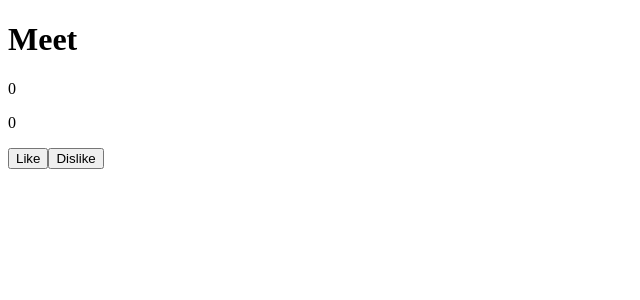
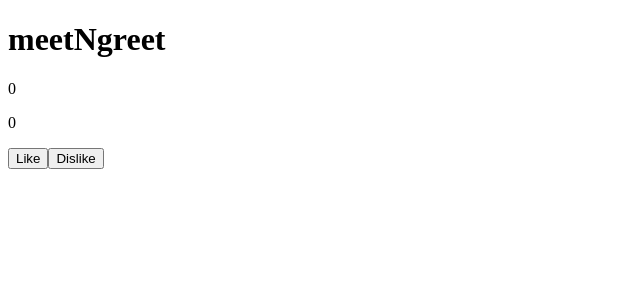
Before and after one commit to moody2times/app, a React (Create React App) app in the folder client/: page / in a window 1280 px wide. Shown: the top 300 px of the page, without its empty margins (0-640 px from the left). Built offline with nearby package versions, Linux system fonts and the light colour scheme.

Commit message:
:construction: Update app

```diff
--- a/client/src/App.js
+++ b/client/src/App.js
@@ -18,7 +18,7 @@ function App() {
 
 	return (
 		<React.Fragment>
-			<h1>Meet</h1>
+			<h1>meetNgreet</h1>
 			<p>{like}</p>
 			<p>{dislike}</p>
 			<button onClick={handleLikeClick}>Like</button>
```
